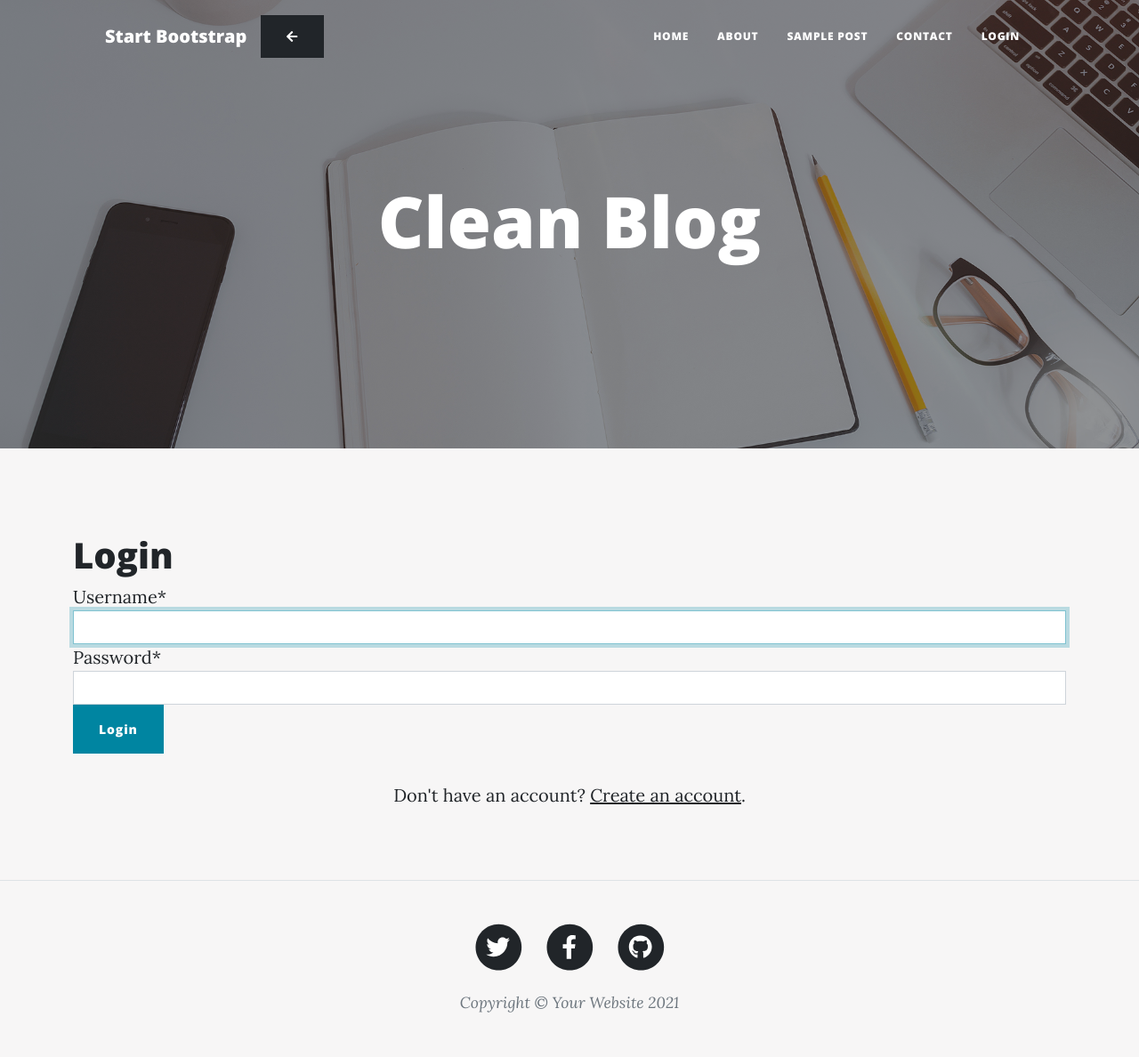
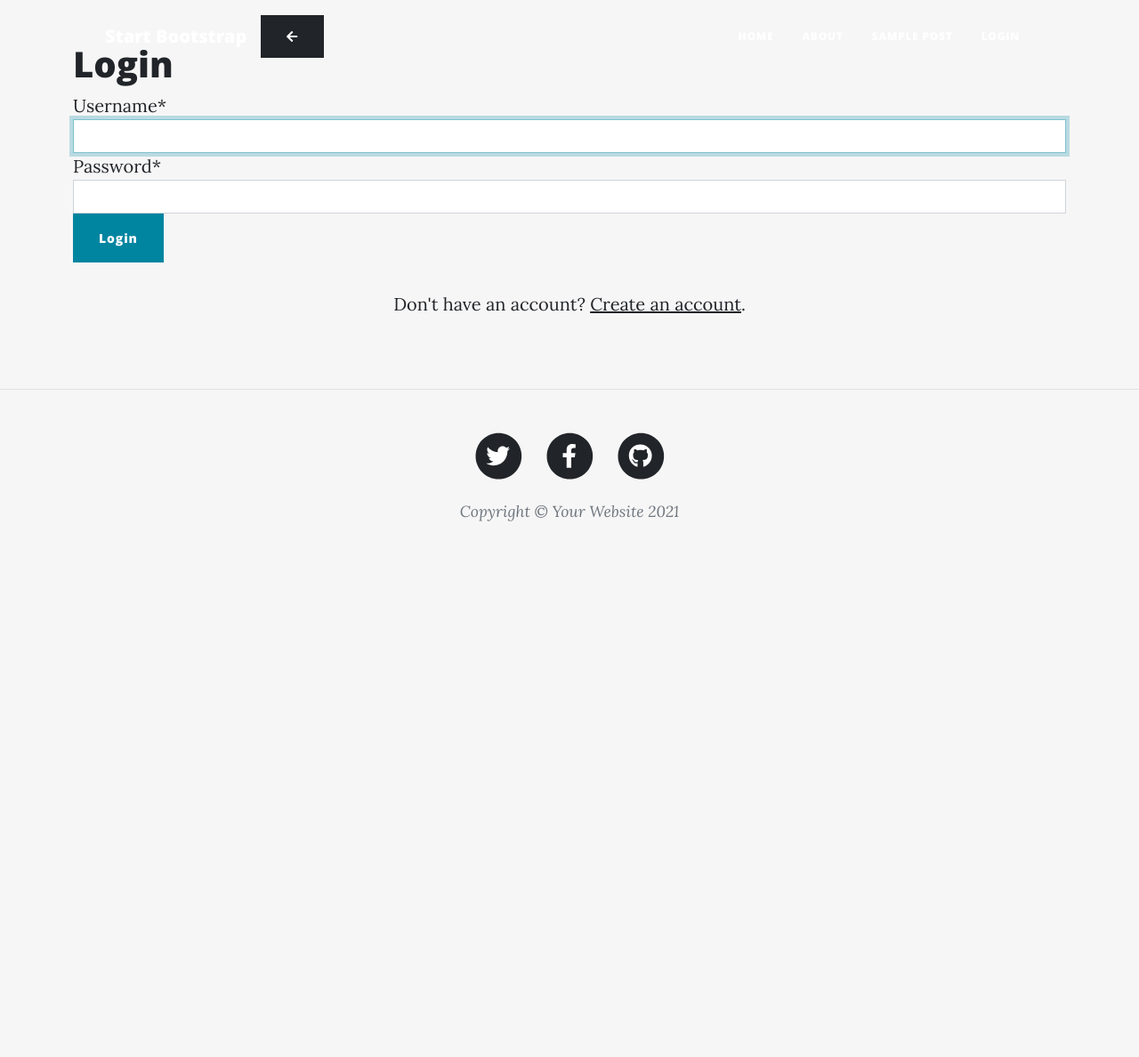
Before and after one commit to KonradRomanski/ultimate-web-app, a Django app: page /login in a window 1280 px wide. Shown: the whole page at 89% size. After the commit the page ends 586 px from the top, so only its background shows below. Run offline with Django 3.2, Linux system fonts and the light colour scheme; some libraries are stand-ins or nearby versions.

Commit message:
fix templates

```diff
--- a/blog/templates/blog/base.html
+++ b/blog/templates/blog/base.html
@@ -4,8 +4,7 @@
     <meta name="viewport" content="width=device-width, initial-scale=1, shrink-to-fit=no" />
     <meta name="description" content="" />
     <meta name="author" content="Gregory, Dark Hunter" />
-    <title>Clean Blog - Start Bootstrap Theme</title>
-    <link rel="icon" type="image/x-icon" href="{% static 'blog/images/favicon.ico' %}" />
+    <title>Ultimate Developers</title>
     <!-- Font Awesome icons (free version)-->
     <script src="https://use.fontawesome.com/releases/v5.15.4/js/all.js" crossorigin="anonymous"></script>
     <!-- Google fonts-->
@@ -42,24 +41,19 @@
                     <li class="nav-item"><a class="nav-link px-lg-3 py-3 py-lg-4" href="index.html">Home</a></li>
                     <li class="nav-item"><a class="nav-link px-lg-3 py-3 py-lg-4" href="about.html">About</a></li>
                     <li class="nav-item"><a class="nav-link px-lg-3 py-3 py-lg-4" href="post.html">Sample Post</a></li>
-                    <li class="nav-item"><a class="nav-link px-lg-3 py-3 py-lg-4" href="contact.html">Contact</a></li>
+
 {#                    <li class="nav-item">#}
 
 {#                    </li>#}
 
                     {% if user.is_authenticated %}
-                    <li class="nav-item">
-                    <a class="nav-link px-lg-3 py-3 py-lg-4" href="/logout">Logout</a>
-                    </li>
-                    <li class="nav-item">
-                    <a class="nav-link px-lg-3 py-3 py-lg-4" href="#">Welcome, {{user.username}}</a>
-                    </li>
+
+                    <li class="nav-item"><a class="nav-link px-lg-3 py-3 py-lg-4" href="#">Welcome, {{user.username}}</a></li>
+                    <li class="nav-item"><a class="nav-link px-lg-3 py-3 py-lg-4" href="/logout">Logout</a></li>
 
                     {% else %}
 
-                    <li class="nav-item">
-                    <a class="nav-link px-lg-3 py-3 py-lg-4" href="/login">Login</a>
-                    </li>
+                    <li class="nav-item"><a class="nav-link px-lg-3 py-3 py-lg-4" href="/login">Login</a></li>
 
                     {% endif %}
                 </ul>
@@ -68,18 +62,19 @@
     </nav>
     <!-- Page Header-->
     {% block page-header %}
-    <header class="masthead" style="background-image: url('images/img/home-bg.jpg')">
+    <header class="masthead" style="background-image: url('static/')">
         <div class="container position-relative px-4 px-lg-5">
-            <div class="row gx-4 gx-lg-5 justify-content-center">
+            <div class="row gx-2 gx-lg-5 justify-content-center">
                 <div class="col-md-10 col-lg-8 col-xl-7">
                     <div class="site-heading">
-                        <h1>{% block title %}Clean Blog{% endblock %}</h1>
+                        <h1>{% block title %}Ultimate Developers{% endblock %}</h1>
                     </div>
                 </div>
             </div>
         </div>
     </header>
     {% endblock %}
+
     {% block content %}
     <!-- Main Content-->
     <div class="container px-4 px-lg-5">
--- a/blog/templates/blog/login.html
+++ b/blog/templates/blog/login.html
@@ -1,5 +1,8 @@
 {% extends "blog/base.html" %}
 
+{% block page-header %}
+
+{% endblock %}
 {% block content %}
 
 {% load crispy_forms_tags %}
--- a/web_app/urls.py
+++ b/web_app/urls.py
@@ -30,5 +30,6 @@ urlpatterns = [
     path("register", views.register_request, name="register"),
     path("login", views.login_request, name="login"),
     path("logout", views.logout_request, name="logout"),
+    path('accounts/', include('django.contrib.auth.urls')),
 
 ]
```
Also changed, not shown: blog/templates/blog/contact.html (deleted, +0 -85 lines).
